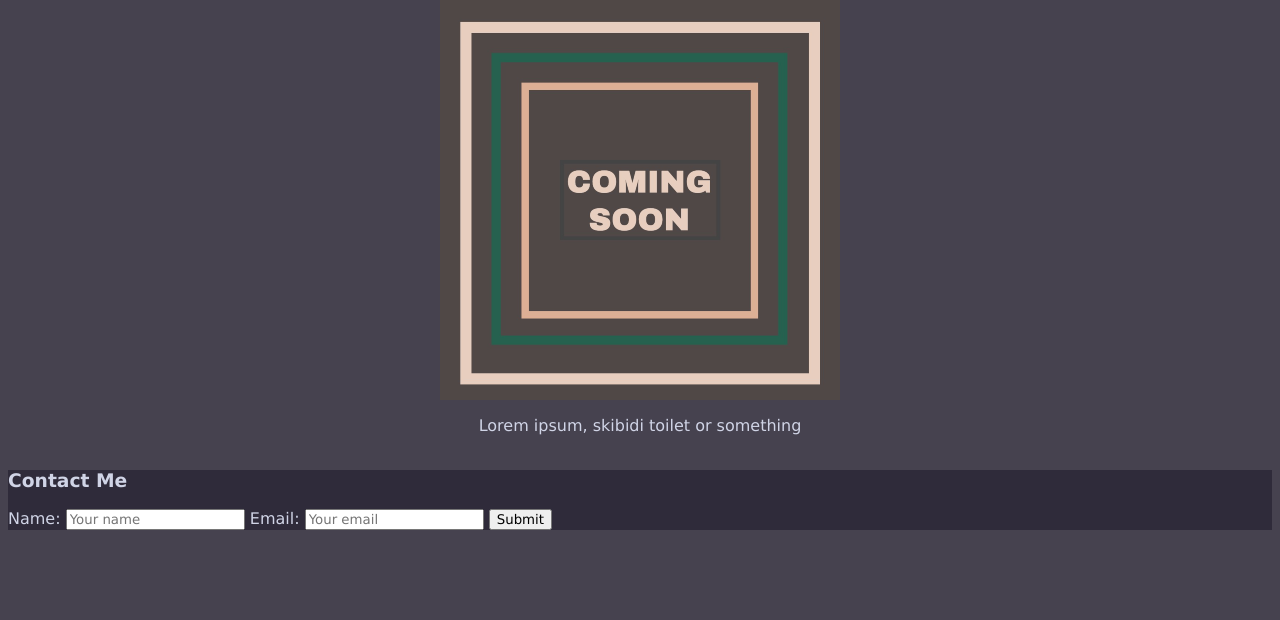
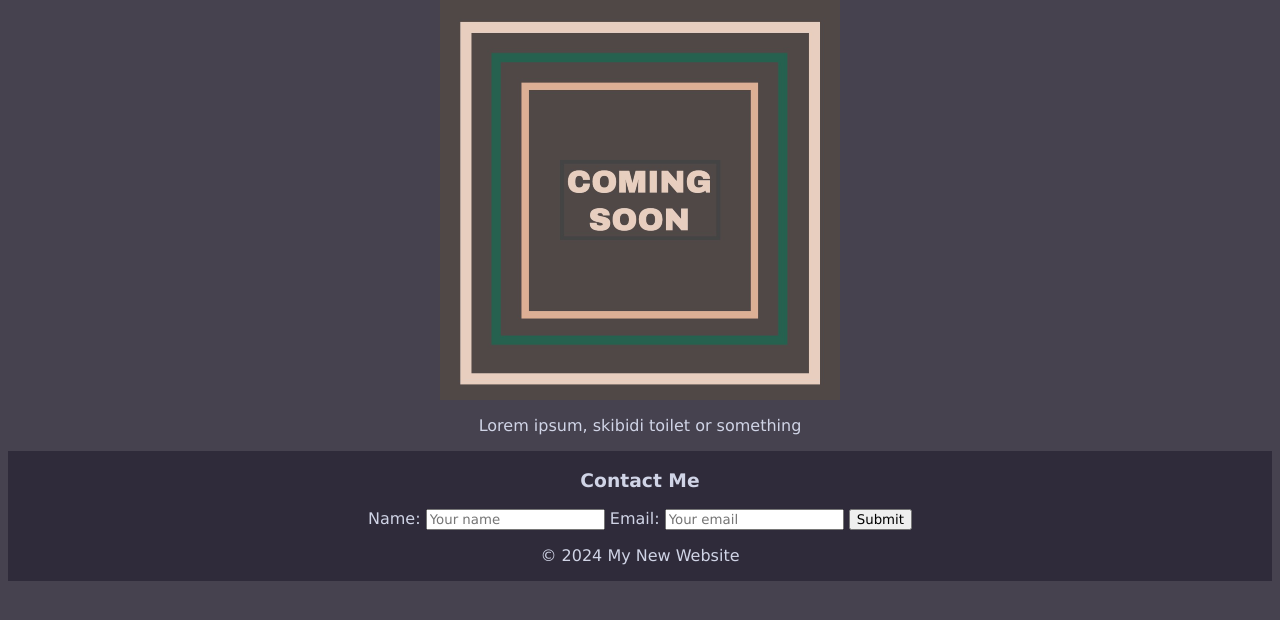
Before and after one commit to Cinnlight/Module-01-Landing-Page, a plain HTML site: page index.html in a window 1280 px wide. Shown: the part 164-784 px from the top of the page. Drawn offline with Linux system fonts and the light colour scheme.

Commit message:
add styling, footer

```diff
--- a/assets/css/styles.css
+++ b/assets/css/styles.css
@@ -17,7 +17,7 @@ header {
     color: #E8E8E8;
 }
 
-/* Navigation bar styling START*/
+/* Navigation bar styling */
 nav ul {
     list-style-type: none;
     display: flex;
@@ -53,5 +53,17 @@ main {
 }
 
 footer {
+    display: flex;
     background-color: #2f2b3a;
+    flex-direction: column;
+    justify-content: center;
+    align-items: center;
 }
+
+#contact-me {
+    text-align: center;
+}
+
+#contact-form {
+
+}
--- a/index.html
+++ b/index.html
@@ -35,7 +35,7 @@
 
         <input type="submit" value="Submit" id="submit-button">
     </form>
-
+    <p class="text">&copy; 2024 My New Website</p>
   </footer>
 </body>
 </html>
```
